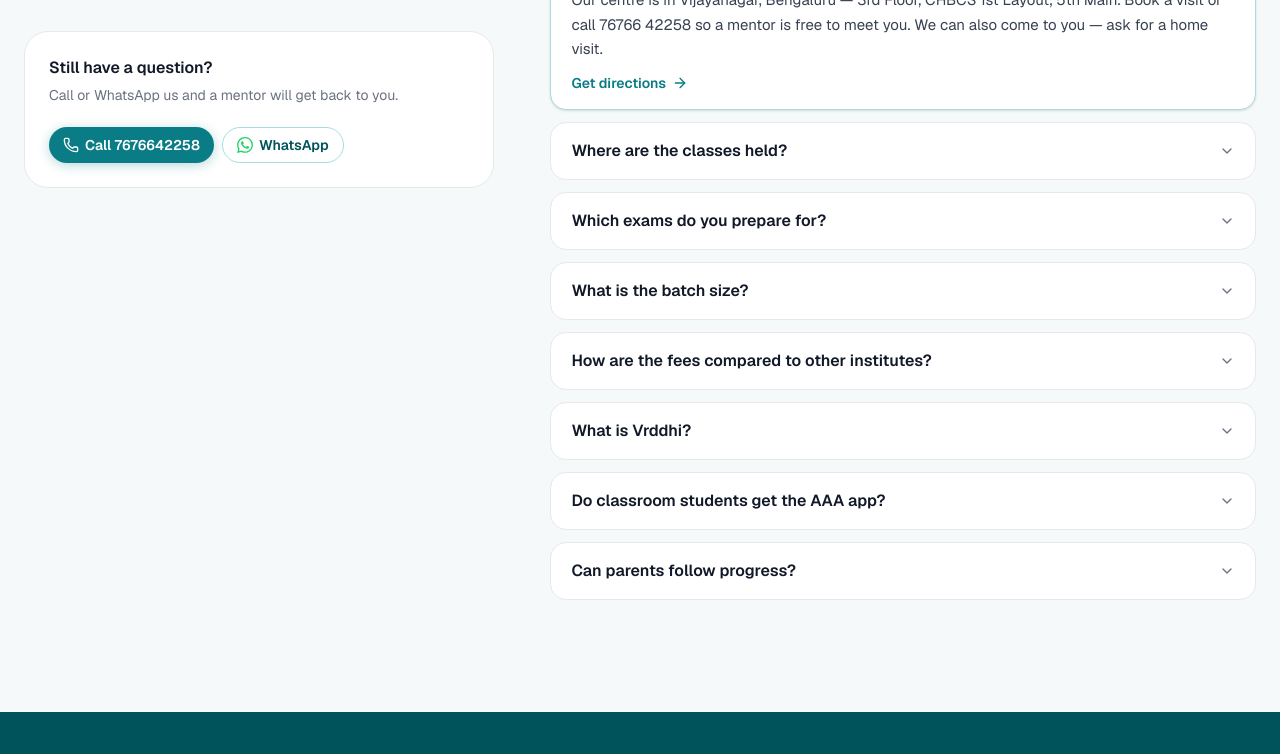
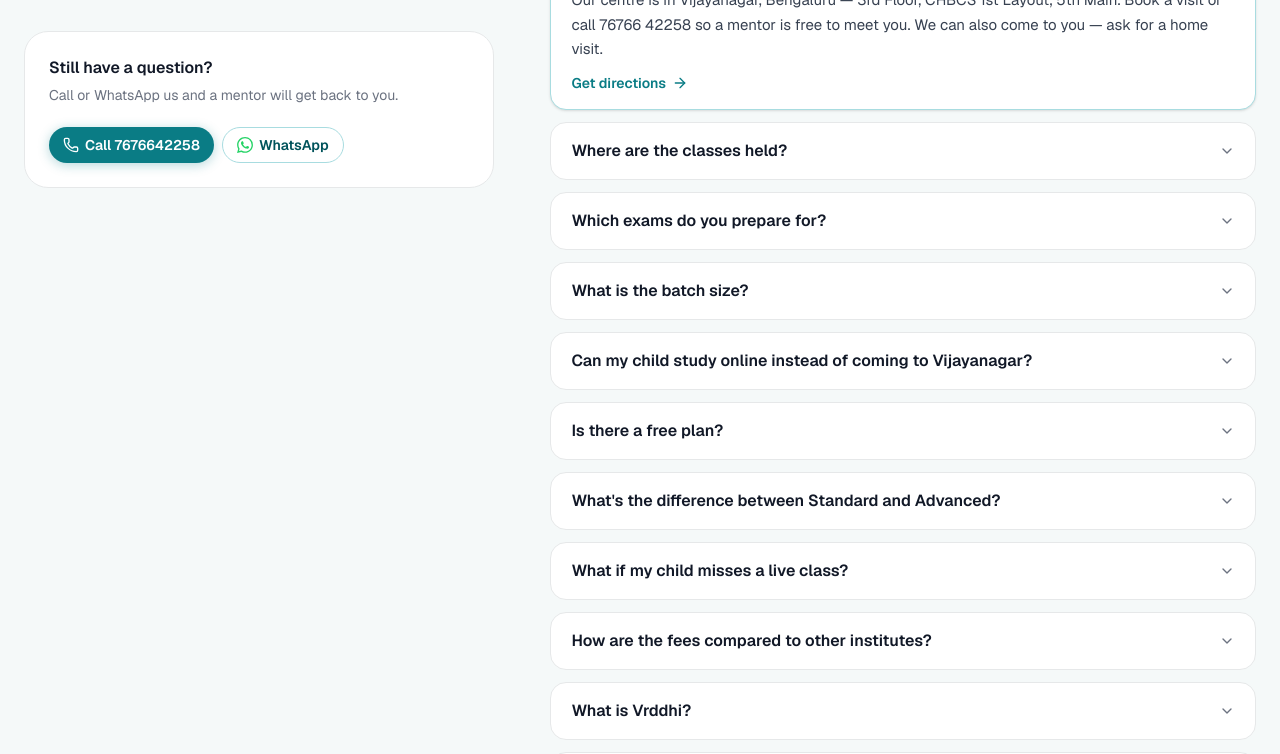
Before and after one commit to veerendra718/AAA-Landing-Pages, a React (Vite) app: page /landing/v1 in a window 1280 px wide. Shown: the part 8699-9453 px from the top of the page. Built offline with nearby package versions, Linux system fonts and the light colour scheme.

Commit message:
Add an Online courses topic to the FAQ
Four questions for families considering the online courses: studying
online instead of at Vijayanagar, the free plan and 7-day trial, Standard
vs Advanced, and what happens if a live class is missed.

Co-Authored-By: Claude Opus 5.5 <noreply@anthropic.com>

```diff
--- a/src/components/landing/data.ts
+++ b/src/components/landing/data.ts
@@ -241,11 +241,12 @@ export const journey = [
   { step: "Exam day", body: "Walk in having already sat the exam dozens of times." },
 ];
 
-export type FaqTopic = "visits" | "courses" | "fees" | "app";
+export type FaqTopic = "visits" | "courses" | "online" | "fees" | "app";
 
 export const faqTopics: { id: FaqTopic; label: string }[] = [
   { id: "visits", label: "Visits & admission" },
   { id: "courses", label: "Courses & batches" },
+  { id: "online", label: "Online courses" },
   { id: "fees", label: "Fees & scholarships" },
   { id: "app", label: "AAA app" },
 ];
@@ -284,6 +285,29 @@ export const faqs: {
     link: { href: "/landing/courses", label: "See classroom courses" },
   },
   {
+    q: "Can my child study online instead of coming to Vijayanagar?",
+    a: "Yes. The same courses are taught live online by the same faculty, for Class 11 and Class 12 — KCET, NEET, JEE Main and JEE Advanced, one exam or several together.",
+    topic: "online",
+    link: { href: "/landing/courses/online", label: "See online courses" },
+  },
+  {
+    q: "Is there a free plan?",
+    a: "Yes. Every online course has a free plan with limited content, basic chapter quizzes and community support. Standard and Advanced unlock the full course, and both come with a 7-day free trial.",
+    topic: "online",
+    link: { href: registerUrl, label: "Start free", external: true },
+  },
+  {
+    q: "What's the difference between Standard and Advanced?",
+    a: "Standard gives unlimited HD video lectures, 10,000+ practice questions, weekly chapter-wise tests and performance analytics. Advanced adds AI-powered mock exams and 1-on-1 doubt sessions.",
+    topic: "online",
+    link: { href: "/landing/courses/online/class-11", label: "Compare plans and prices" },
+  },
+  {
+    q: "What if my child misses a live class?",
+    a: "Every lecture is recorded, so it can be watched later in the AAA app, along with the notes and practice for that chapter.",
+    topic: "online",
+  },
+  {
     q: "How are the fees compared to other institutes?",
     a: "Roughly 30% lower than the large coaching chains, while including more hours, more tests and personal mentoring.",
     topic: "fees",
```
